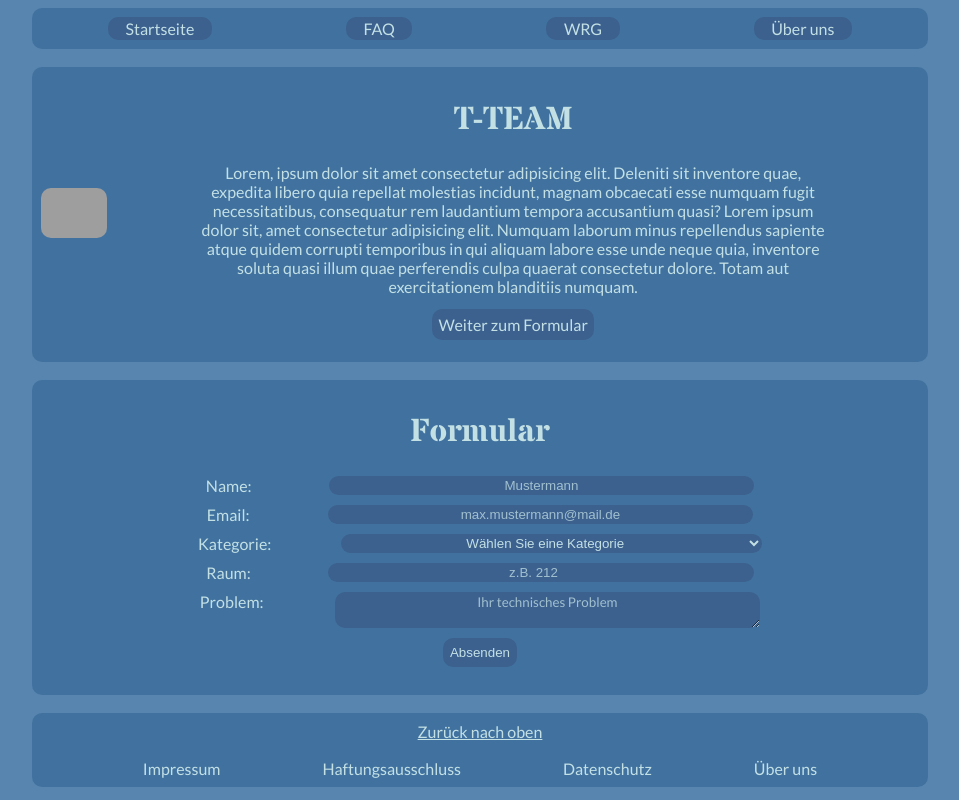
After one commit to manos00/t-team-website, a PHP site: page / in a window 1280 px wide. The commit adds this page. Shown: the whole page, without its empty margins (160-1119 px from the left). Run offline with PHP 8.4, Linux system fonts and the light colour scheme; grey boxes are pictures that could not be loaded.

Commit message:
added basic form; made more dynamic; changed design; added TODO.md; renamed main.php to index.php

```diff
--- /dev/null
+++ b/index.php
@@ -0,0 +1,98 @@
+<!DOCTYPE html>
+<html lang='de'>
+<head>
+    <meta charset='utf-8'>
+    <meta name='viewport' content='width=device-width, initial-scale=1'>
+    <link rel='stylesheet' href='style.css'>
+    <link rel="preconnect" href="https://fonts.googleapis.com">
+    <link rel="preconnect" href="https://fonts.gstatic.com" crossorigin>
+    <link href='http://fonts.googleapis.com/css?family=Lato&subset=latin,latin-ext' rel='stylesheet' type='text/css'> <!--Lato (WRG Homepage font)-->
+    <link href="https://fonts.googleapis.com/css2?family=Stardos+Stencil:wght@700&display=swap" rel="stylesheet"> <!--Stardos Stencil (A-Team lookalike font)-->
+    <title>T-Team - Startseite</title>
+</head>
+<div id='content'>
+    <body>
+        <div id='navbar'>
+            <div class='navbaritem'>
+                <a href='index.php'>Start&shy;sei&shy;te</a>
+            </div>
+            <div class='navbaritem'>
+                <a href=''>FAQ</a>
+            </div>
+            <div class='navbaritem'>
+                <a href=''>WRG</a>
+            </div>
+            <div class='navbaritem'>
+                <a href=''>Über uns</a>
+            </div>
+        </div>
+        <br>
+        <div id='welcomeDiv'>
+            <div>
+                <img class="img" src='media/krombiCropped.jpg'>
+            </div>
+            <div class=text>
+                <h1>T-TEAM</h1>
+                Lorem, ipsum dolor sit amet consectetur adipisicing elit. Deleniti sit inventore quae, expedita libero quia repellat molestias incidunt, magnam obcaecati esse numquam fugit necessitatibus, consequatur rem laudantium tempora accusantium quasi?
+                Lorem ipsum dolor sit, amet consectetur adipisicing elit. Numquam laborum minus repellendus sapiente atque quidem corrupti temporibus in qui aliquam labore esse unde neque quia, inventore soluta quasi illum quae perferendis culpa quaerat consectetur dolore. Totam aut exercitationem blanditiis numquam.
+                <!--fix this weird linebreak stuff-->
+                <br>
+                <br>
+                <!--<button onclick='location.href='main.php#formcontainer'' type='button' class='btn'>Zum Formular</button>-->
+                <a href='main.php#formcontainer' class='btn'>Weiter zum Formular</a>
+                <br>
+                <br>
+            </div>
+        </div>
+        <br>
+        <div id='formcontainer'>
+            <div class='text'>
+                <h1>For&shy;mu&shy;lar</h1>
+                <form class="form" action="confirmation.php" method="POST">
+                    <div class="formelement">
+                        <label for="name">Name:</label>
+                        <input class="inputbox" placeholder="Mustermann"type="text" id="name" name="name">
+                    </div>
+                    <div class="formelement">
+                        <label for="email">Email:</label>
+                        <input class="inputbox" placeholder="max.mustermann@mail.de" type="email" id="email" name="email">
+                    </div>
+                    <div class="formelement">
+                        <label for="category">Kategorie:</label>
+                        <select style="text-align: center; color: var(--text)" class="inputbox" name="category" id="category">
+                            <option value="">Wählen Sie eine Kategorie</option>
+                            <option value="red">Audio</option>
+                            <option value="green">Video</option>
+                            <option value="blue">Software</option>
+                            <option value="blue">Anderes</option>
+                        </select>
+                    </div>
+                    <div class="formelement">
+                        <label for="room">Raum:</label>
+                        <input class="inputbox" placeholder="z.B. 212" type="number" min="1" max="350" id="room" name="room">
+                    </div>
+                    <div class="formelement">
+                        <label for="problem">Problem:</label>
+                        <textarea style="font-family: 'Font Name', lato" class="inputbox" placeholder="Ihr technisches Problem" id="problem" name="problem"></textarea>
+                    </div>
+                    <button class="btn" type="submit">Absenden</button>
+                </form>
+                <br>
+            </div>
+        </div>
+        <br>
+    </body>
+    <footer>
+        <div class='footerrow'>
+            <a href='index.php#top'>Zu&shy;rück nach oben</a>
+        </div>
+        <br>
+        <div class='footerrow'>
+            <a>Im&shy;pres&shy;sum</a>
+            <a>Haf&shy;tungs&shy;aus&shy;schluss</a>
+            <a>Da&shy;ten&shy;schutz</a>
+            <a>Über uns</a>
+        </div>
+    </footer>
+</div>
+</html>
--- a/style.css
+++ b/style.css
@@ -1,9 +1,42 @@
+/* WRG COLORS:
+:root {
+    --primary: #37597F;
+    --bg: #A1BDDF;
+    --tertiary: #9DB4CC;
+    --text: #98ACC4;
+}
+*/
+
+:root {
+    --primary: #41729F;
+    --bg: #5885AF;
+    --tertiary: #3C618E;
+    --text: #C3E0E5;
+    --hover: #96B4D8;
+}
+
+::placeholder {
+    color: var(--text);
+    opacity: 0.75;
+    text-align: center;
+}
+
+:-ms-input-placeholder { /* Internet Explorer 10-11 */
+    color: var(--text);
+    text-align: center;
+}
+
+::-ms-input-placeholder { /* Microsoft Edge */
+    color: var(--text);
+    text-align: center;
+}
+
 html {
     font-size: 100%;
     -ms-text-size-adjust: 100%;
     -webkit-text-size-adjust: 100%;
     /*background-color: #28415F;*/
-    color: black;
+    color: var(--text);
     scroll-behavior: smooth;
     overflow-y: scroll;
 }
@@ -16,6 +49,7 @@ h1,h2 {
 body {
     margin-left: 0;
     margin-right: 0;
+    background-color: var(--bg);
 }
 
 @media (min-width: 575px) {
@@ -36,7 +70,7 @@ body {
     display: flex;
     flex-direction: row;
     justify-content: space-evenly;
-    background-color: #96B4D8;
+    background-color: var(--primary);
     padding: 1%;
     border-radius: 10px;
     /*top: 8px;
@@ -49,23 +83,35 @@ body {
     padding-right: 2%;
     padding-top: 0.25%;
     padding-bottom: 0.25%;
-    background-color: #3C618E;
+    background-color: var(--tertiary);
     border-radius: 10px;
     margin: 0 auto;
     text-align: center;
     font-family: 'Font Name', lato;
 }
 
-#welcome {
+
+@media (max-width: 720px) {
+    #welcomeDiv {
         display: flex;
         flex-direction: column;
-    background-color: #96B4D8;
-    /*background-image: url(media/krombi.jpg);
-    background-size: 100%;
-    background-position-y: center;*/
         border-radius: 10px;
         justify-content: center;
+        background-color: var(--primary);
         padding: 1%;
+    }
+}
+
+@media (min-width: 720px) {
+    #welcomeDiv {
+        display: flex;
+        flex-direction: row;
+        border-radius: 10px;
+        justify-content: center;
+        background-color: var(--primary);
+        padding: 1%;
+        align-items: center;
+    }
 }
 
 .text {
@@ -74,67 +120,92 @@ body {
     font-family: 'Font Name', lato;
 }
 
+.img {
+    object-fit: contain;
+    max-width: 100%;
+    border-radius: 10px;
+}
+
 .btn {
-    background-color: #3C618E;
+    align-self: center;
+    background-color: var(--tertiary);
     border: 0;
     border-radius: 10px;
-    padding: 0.5%;
-    color: #FFFFFF;
+    padding: 1%;
+    color: var(--text);
 }
 
-
-#formular {
+#formcontainer {
     display: flex;
     flex-direction: column;
     justify-content: center;
-    background-color: #96B4D8;
+    background-color: var(--primary);
     border-radius: 10px;
     padding: 1%;
     text-align: center;
 }
 
+.form {
+    display: flex;
+    flex-direction: column;
+    gap: 10px;
+}
+
+.formelement {
+    display: flex;
+    justify-content: space-evenly;
+}
+
+.inputbox {
+    border: 0;
+    border-radius: 10px;
+    background-color: var(--tertiary);
+    color: var(--text);
+    width: 60%;
+}
+
 footer {
     display: flex;
     flex-direction: column;
-    justify-content: space-evenly;
-    background-color: #96B4D8;
+    justify-content: center;
+    background-color: var(--primary);
     border-radius: 10px;
     padding: 1%;
 }
 
 footer a:link, footer a:visited {
     text-decoration: underline;
-    color: black;
+    color: var(--text);
 }
 
-footer a:hover {
-    text-decoration: underline;
-    color: #3C618E;
+#welcomeDiv a:link, a:visited , #navbar a:link, a:visited {
+    text-decoration: none;
+    color: var(--text);
 }
 
-footer a:active {
+#welcomeDiv a:hover, #navbar a:hover, footer a:hover {
+    text-decoration: underline;
+    color: var(--hover);
+}
+
+#welcomeDiv a:active, #navbar a:active, footer a:active {
     text-decoration: underline;
     color: #FFFFFF;
 }
 
-#welcome a:link, a:visited , #navbar a:link, a:visited {
-    text-decoration: none;
-    color: #FFFFFF;
-}
-
-#welcome a:hover, #navbar a:hover {
-    text-decoration: underline;
-    color: #96B4D8;
-}
-
-#welcome a:active, #navbar a:active {
-    text-decoration: underline;
-    color: #FFFFFF;
-}
-
+@media (min-width: 575px) {
     .footerrow {
         display: flex;
-    flex-direction: row;
         justify-content: space-evenly;
         font-family: 'Font Name', lato;
     }
+}
+
+@media (max-width: 575px) {
+    .footerrow {
+        display: flex;
+        flex-direction: column;
+        align-items: center;
+        font-family: 'Font Name', lato;
+    }
+}
```
Also changed, not shown: TODO.md (added, +7 -0 lines), login.php (added, +29 -0 lines), main.php (deleted, +0 -69 lines). Lines whose indentation alone changed are shown as unchanged.
